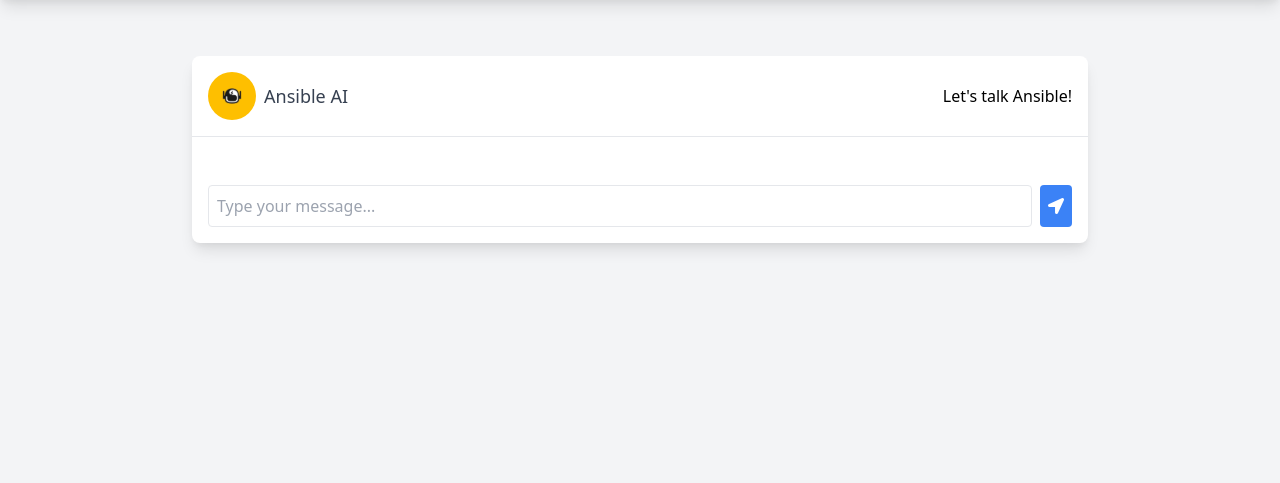
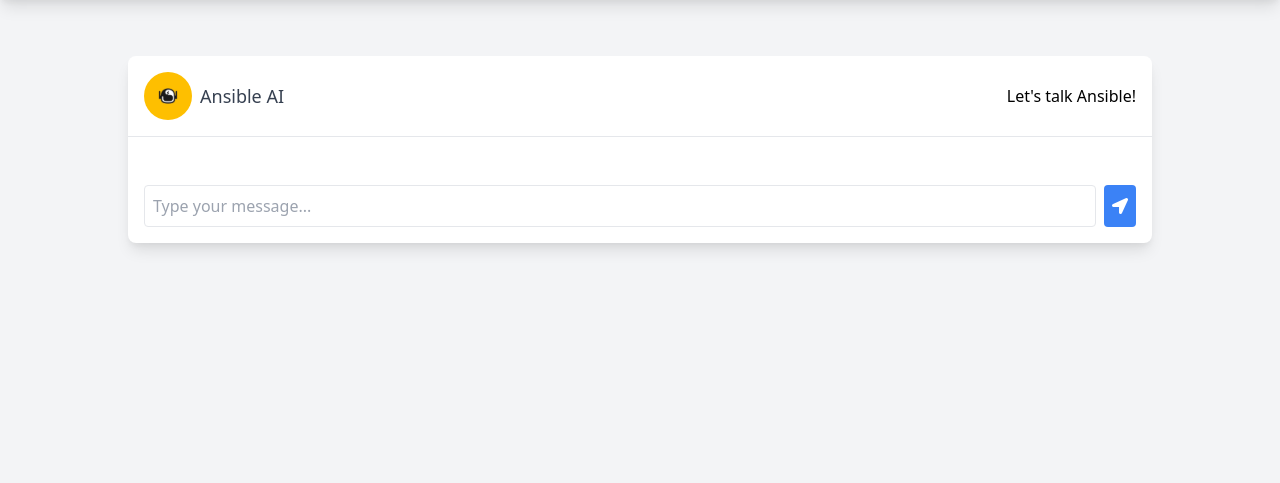
Before and after one commit to SBCSP/opsmanager, a Flask app: page /chatbot in a window 1280 px wide. Shown: the part 60-543 px from the top of the page. Run offline with Flask 3, Linux system fonts and the light colour scheme; the visitor is signed in with stand-in values (Sample User, id 1); some libraries are stand-ins or nearby versions.

Commit message:
ansible AI looking better, needs better web link sources to RAG

````diff
--- a/app/templates/ansibleai.html
+++ b/app/templates/ansibleai.html
@@ -8,28 +8,22 @@
 <link href="https://cdn.jsdelivr.net/npm/tailwindcss@2.2.19/dist/tailwind.min.css" rel="stylesheet">
 <script src="//cdnjs.cloudflare.com/ajax/libs/jquery/3.2.1/jquery.min.js"></script>
 
-<head>
-    <title>AnsibleAI</title>
-    <link rel="stylesheet" type="text/css" href="{{ url_for('static', filename='style.css')}}" />
-</head>
 <div class="flex flex-col h-screen">
-    <div class="mx-auto w-full max-w-4xl mt-0">
-        <div class="bg-white shadow-lg rounded-lg">
-            <div class="p-4 border-b border-gray-200">
-                <div class="flex items-center">
+    <div class="mx-auto w-full" style="width: 80vw;">
+        <div class="bg-white shadow-lg rounded-lg flex flex-col max-h-screen">
+            <div class="p-4 border-b border-gray-200 flex-none">
                 <div class="flex items-center">
                     <img src="{{ url_for('static', filename='logo.jpeg')}}" class="rounded-full h-12 w-12">
                     <span class="ml-2 text-lg text-gray-700">Ansible AI</span>
-                    </div>
                     <div class="ml-auto">
                         <span>Let's talk Ansible!</span>
                     </div>
                 </div>
             </div>
-            <div id="messageFormeight" class="p-4 h-[80vh] overflow-y-auto">
+            <div id="messageFormeight" class="flex-auto p-4 overflow-y-auto" style="max-height: calc(100vh - 200px);">
                 <!-- Messages will be appended here -->
             </div>
-            <div class="p-4">
+            <div class="p-4 flex-none">
                 <form id="messageArea" class="flex">
                     <input type="hidden" name="csrf_token" value="{{ csrf_token() }}" />
                     <input type="text" id="text" name="msg" placeholder="Type your message..." autocomplete="off" class="flex-1 p-2 border rounded focus:outline-none focus:shadow-outline" required />
@@ -41,6 +35,8 @@
         </div>
     </div>
 </div>
+
+
 
 <script>
     $(document).ready(function() {
@@ -68,12 +64,31 @@
 					'X-CSRFToken': $('input[name="csrf_token"]').val()
 				}
 			}).done(function(data) {
-                var botHtml = '<div class="flex justify-start mb-4"><div class="bg-blue-100 p-2 rounded">' + data + '<span class="text-sm text-gray-600">' + str_time + '</span></div></div>';
+				// Check and format response for lists and code blocks
+				var formattedData = formatResponse(data);
+				var botHtml = '<div class="flex justify-start mb-4"><div class="bg-blue-100 p-2 rounded">' + formattedData + '<span class="text-sm text-gray-600">' + str_time + '</span></div></div>';
 				$("#messageFormeight").append($.parseHTML(botHtml));
 				hideLoading();
+				adjustChatHeight();
 			});
 		});
 	});
+
+	function adjustChatHeight() {
+		var messageFormeight = document.getElementById('messageFormeight');
+		var newHeight = messageFormeight.scrollHeight > 200 ? messageFormeight.scrollHeight : 200; // Minimum height 200px
+		if (newHeight > window.innerHeight * 0.6) { // Max height 60% of viewport height
+			newHeight = window.innerHeight * 0.6;
+		}
+		messageFormeight.style.height = newHeight + 'px';
+	}
+
+	function formatResponse(data) {
+		// Simple example of formatting based on cues
+		data = data.replace(/(?:\d+\.\s*\*\*)([^\*]+)(\*\*)/g, '<li>$1</li>'); // Convert numbered items into list items
+		data = data.replace(/```([^`]+)```/g, '<pre><code>$1</code></pre>'); // Convert triple backticks into code blocks
+		return '<ol>' + data + '</ol>'; // Wrap in ordered list
+	}
 
 	function loading() {
 		// Implement loading behavior
@@ -82,6 +97,7 @@
 	function hideLoading() {
 		// Implement hide loading behavior
 	}
+
 </script>
 
 {% endblock %}
````
Lines whose indentation alone changed are shown as unchanged.
